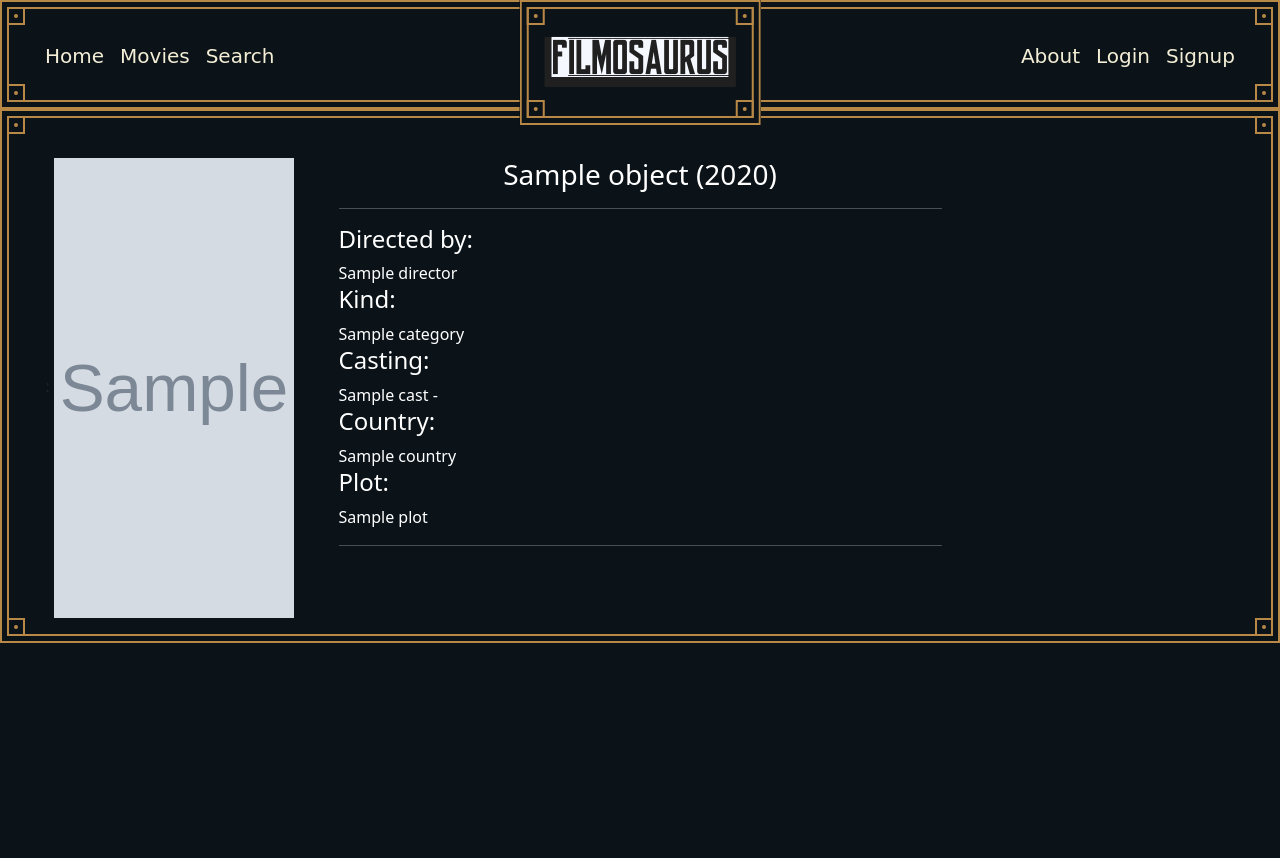
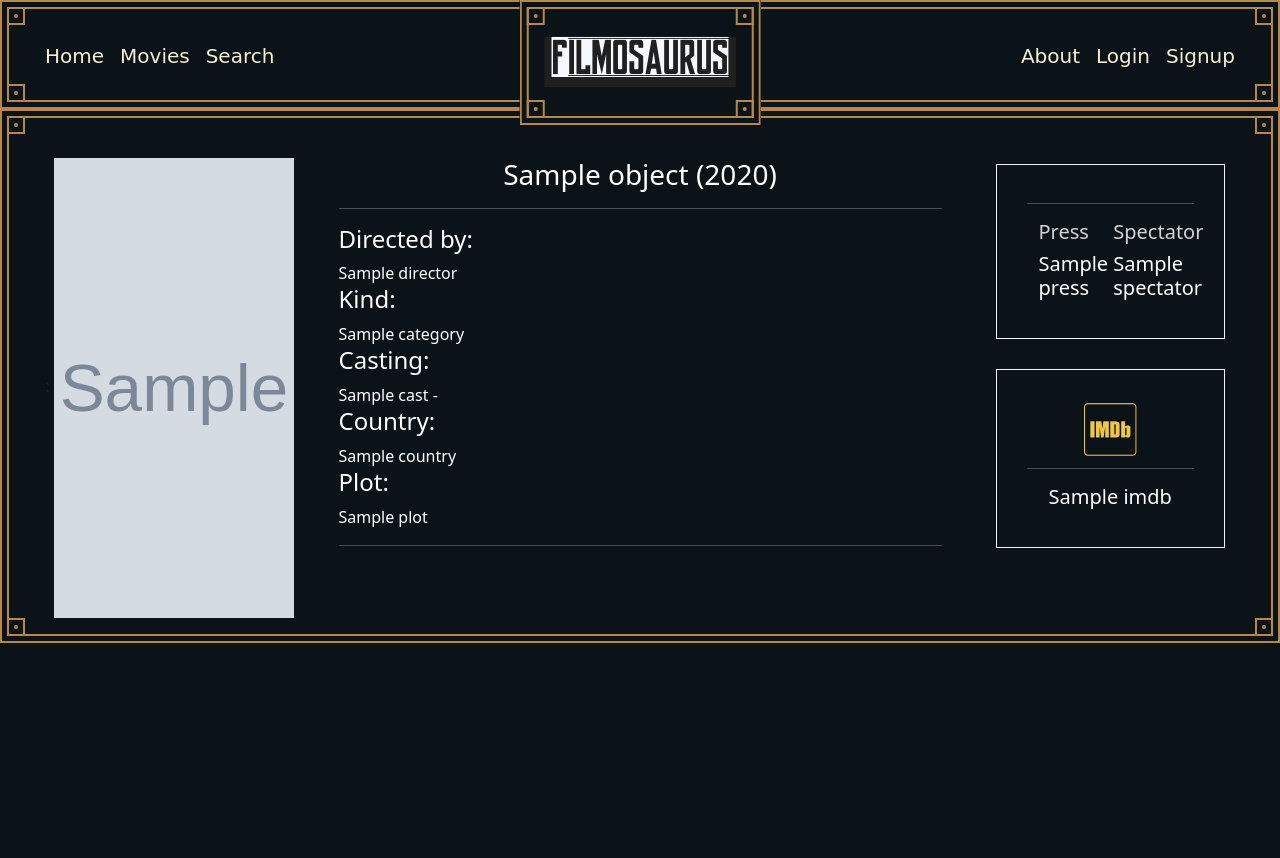
Before and after one commit to MagicRom06/Filmosaurus, a Django app: template movies/templates/movies/movie_detail.html in a window 1280 px wide. Shown: the top 858 px of the page. Run offline with Django 3.2, Linux system fonts and the light colour scheme; the template is opened without the code that fills it: most values are stand-ins (such as "Sample title", 1, 10 or a date in 2020); grey boxes marked "Sample" are stand-in pictures; some libraries are stand-ins or nearby versions; some web fonts are replaced.

Commit message:
add rating on movie detail

```diff
--- a/home/templates/home/home.html
+++ b/home/templates/home/home.html
@@ -84,13 +84,13 @@
                 <div class="fancy-border">
                     <span class="search-title ">Search a movie ...</span>
                     <hr class="text-white">
-                    <form action="{% url 'search_results' %}">
+                    <form id="search_home" action="{% url 'search_results' %}">
                         <div class="row row-search">
                             <div class="col-lg-10 col-md-12 col-sm-12 col-12">
                                 <input id="tags" class="form-control" type="text" name="q" required>
                             </div>
                             <div class="col-lg-2 col-md-12 col-sm-12 col-12">
-                                <button type="submit" class=" form-control btn btn-search mb-3">Search</button>
+                                <button id="search_button" type="submit" class=" form-control btn btn-search mb-3">Search</button>
                             </div>
                         </div>
                     </form>
--- a/movies/templates/movies/movie_detail.html
+++ b/movies/templates/movies/movie_detail.html
@@ -31,6 +31,28 @@
                     {{object.plot}}
                     <hr>
                 </div>
+                <div class="col-lg-3 lg-md-12 text-white">
+                    <div class="row rating-card">
+                        <h5 class="text-center"><span class="iconify" data-icon="cib:allocine"></span></h5>
+                        <hr>
+                        <div class="row">
+                            <div class="col-lg-5 col-md-12">
+                                <h5 class="text-center rating-title">Press</h5>
+                                <h5 class="text-center">{{ratings.ratings.0.allocine.press}}</h5>
+                                <hr class="d-lg-none">
+                            </div>
+                            <div class="col-lg-5 col-md-12 spec-card">
+                                <h5 class="text-center rating-title">Spectator</h5>
+                                <h5 class="text-center">{{ratings.ratings.0.allocine.spectator}}</h5>
+                            </div>
+                        </div>
+                    </div>
+                    <div class="row rating-card">
+                        <h5 class="text-center"><i class="fab fa-imdb"></i></h5>
+                        <hr>
+                        <h5 class="text-center">{{ratings.ratings.1.imdb}}</h5>
+                    </div>
+                </div>
             </div>
         </div>
     </div>
--- a/movies/utils.py
+++ b/movies/utils.py
@@ -61,14 +61,14 @@ class Allocine(Rating):
             if len(type_critic) > 1:
                 return {
                     "allocine": {
-                        type_critic[0].get_text(): f"{notes[0].get_text()}/5",
-                        type_critic[1].get_text(): f"{notes[1].get_text()}/5"
+                        "press": f"{notes[0].get_text()}/5",
+                        "spectator": f"{notes[1].get_text()}/5"
                     }
                 }
             elif len(type_critic) == 1:
                 return {
                     "allocine": {
-                        type_critic[0].get_text(): f"{notes[0].get_text()}/5",
+                        "spectator": f"{notes[0].get_text()}/5",
                     }
                 }
             else:
--- a/static/css/base.css
+++ b/static/css/base.css
@@ -95,6 +95,9 @@ body {
         transform: translateX(-50%);
         text-align: center;
         background: #0B1319;
+    }
+    .spec-card {
+        margin-left:15px;
     }
 }
 
@@ -311,3 +314,19 @@ body {
     margin:0 ! important;
     padding:0 ! important;
 }
+.rating-card {
+    border: 1px solid whitesmoke;
+    padding:30px;
+    margin:30px;
+}
+.fa-imdb {
+    font-size:60px;
+    color: rgba(238, 198, 72);
+}
+.iconify {
+    font-size:60px;
+    color: rgba(247, 205, 70)
+}
+.rating-title {
+    color:lightgray;
+}
--- a/templates/_base.html
+++ b/templates/_base.html
@@ -24,6 +24,7 @@
     <script src="https://code.jquery.com/jquery-1.12.4.js"></script>
     <script src="https://code.jquery.com/ui/1.12.1/jquery-ui.js"></script>
     <script src="https://kit.fontawesome.com/7974fe88be.js" crossorigin="anonymous"></script>
+    <script src="https://code.iconify.design/2/2.0.3/iconify.min.js"></script>
     <script src="{% static 'js/base.js' %}"></script>
     <script>
         $( function() {
@@ -38,6 +39,7 @@
                     .appendTo( ul );
                 };;
             });
+
         </script>
     </body>
     </html>
```
